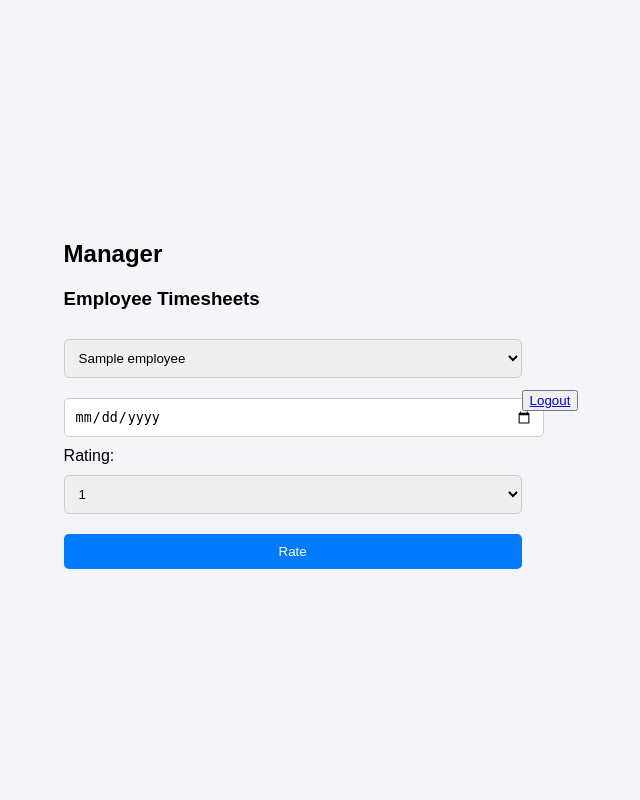
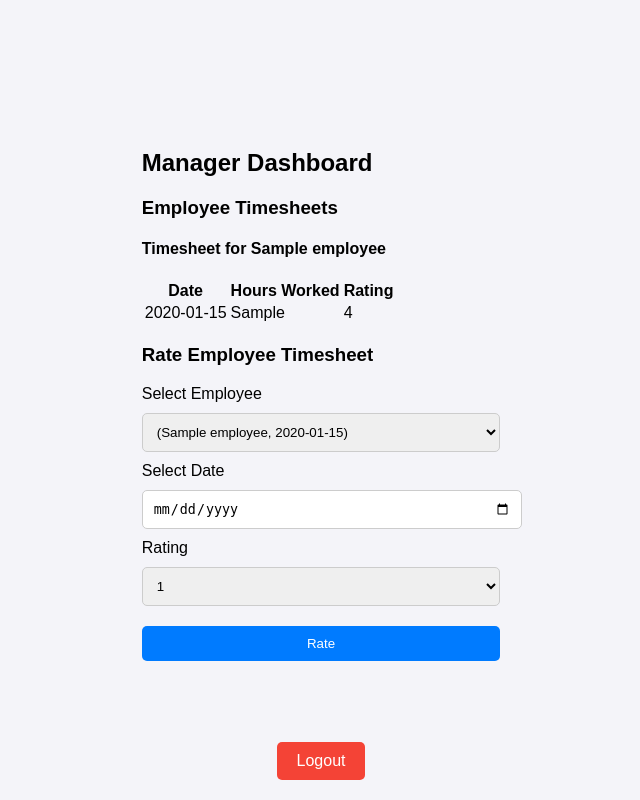
Before and after one commit to JSK2710/Employee-Timesheet-Tracker, a Flask app: template templates/manager.html in a window 1280 px wide. Shown: the whole page, without its empty margins (319-959 px from the left). Run offline with Flask 3, Linux system fonts and the light colour scheme; the template is opened without the code that fills it: most values are stand-ins (such as "Sample title", 1, 10 or a date in 2020).

Commit message:
Update manager.html

```diff
--- a/templates/manager.html
+++ b/templates/manager.html
@@ -1,4 +1,3 @@
-<!-- templates/manager.html -->
 <!DOCTYPE html>
 <html lang="en">
 <head>
@@ -9,28 +8,77 @@
 </head>
 <body>
     <div class="manager-container">
-        <h2>Manager</h2>
+        <h2>Manager Dashboard</h2>
         <div class="timesheets">
             <h3>Employee Timesheets</h3>
+
+            <!-- Display employee timesheets -->
+            {% for employee, employee_timesheet in timesheets.items() %}
+                <div class="employee-timesheet">
+                    <h4>Timesheet for {{ employee }}</h4>
+                    <table>
+                        <thead>
+                            <tr>
+                                <th>Date</th>
+                                <th>Hours Worked</th>
+                                <th>Rating</th>
+                            </tr>
+                        </thead>
+                        <tbody>
+                            {% for date, entry in employee_timesheet.items() %}
+                                <tr>
+                                    <td>{{ date }}</td>
+                                    <td>{{ entry.hours_worked }}</td>
+                                    <td>
+                                        {% if entry.rating %}
+                                            {{ entry.rating }}
+                                        {% else %}
+                                            Not Rated
+                                        {% endif %}
+                                    </td>
+                                </tr>
+                            {% endfor %}
+                        </tbody>
+                    </table>
+                </div>
+            {% endfor %}
+
+            <!-- Form to rate an employee's timesheet -->
+            <h3>Rate Employee Timesheet</h3>
             <form action="/manager" method="post">
-                <select name="employee">
-                    {% for employee, timesheet in timesheets.items() %}
+                <label for="employee">Select Employee</label>
+                <select name="employee" id="employee" required>
+                    {% for employee in timesheets %}
                         <option value="{{ employee }}">{{ employee }}</option>
                     {% endfor %}
                 </select>
-                <input type="date" name="date" required>
-                <label for="rating">Rating:</label>
-                <select id="rating" name="rating">
+                <br>
+
+                <label for="date">Select Date</label>
+                <input type="date" name="date" id="date" required>
+                <br>
+
+                <label for="rating">Rating</label>
+                <select id="rating" name="rating" required>
                     <option value="1">1</option>
                     <option value="2">2</option>
                     <option value="3">3</option>
                     <option value="4">4</option>
                     <option value="5">5</option>
                 </select>
+                <br>
+
                 <button type="submit">Rate</button>
             </form>
         </div>
     </div>
-    <button type="submit"><a href="/logout">Logout</a></button>
+
+    <div class="logout-container">
+        <button class="logout-button">
+            <a href="/logout">Logout</a>
+        </button>
+    </div>
+
+
 </body>
 </html>
```
